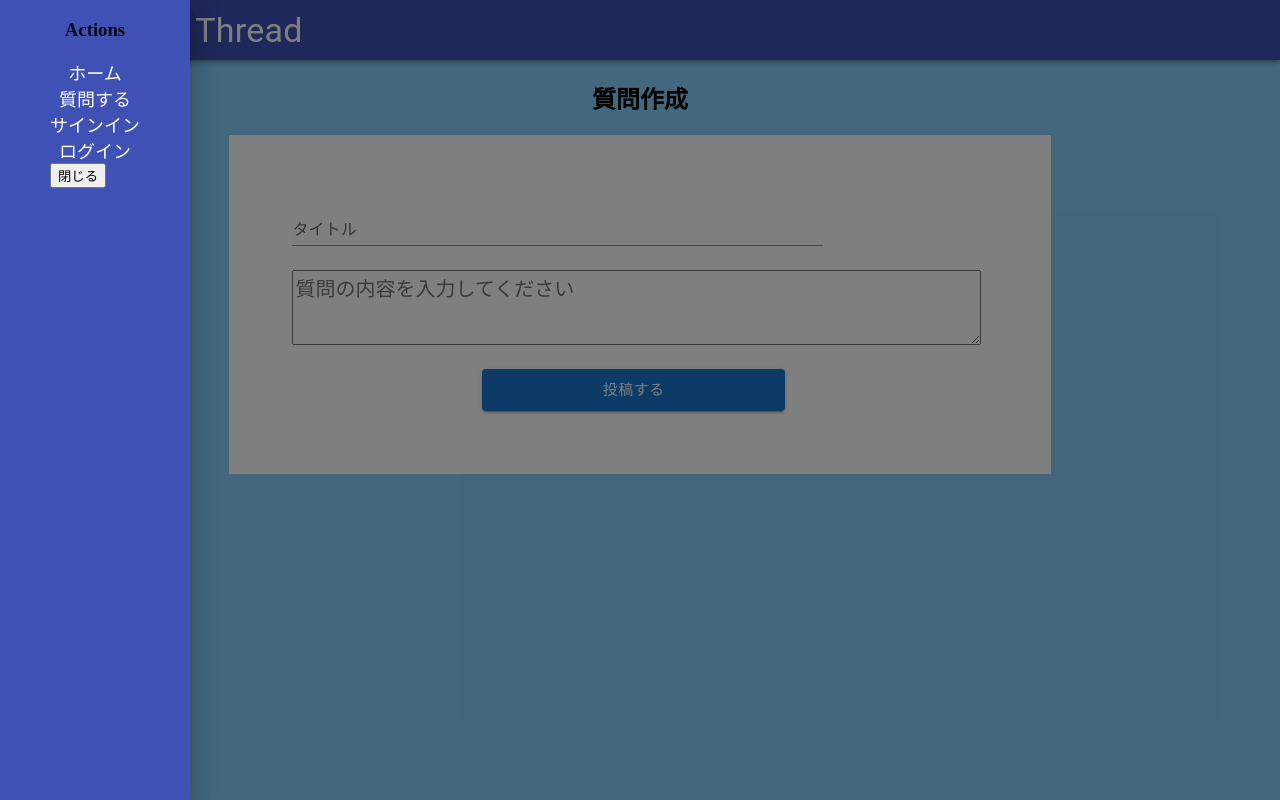
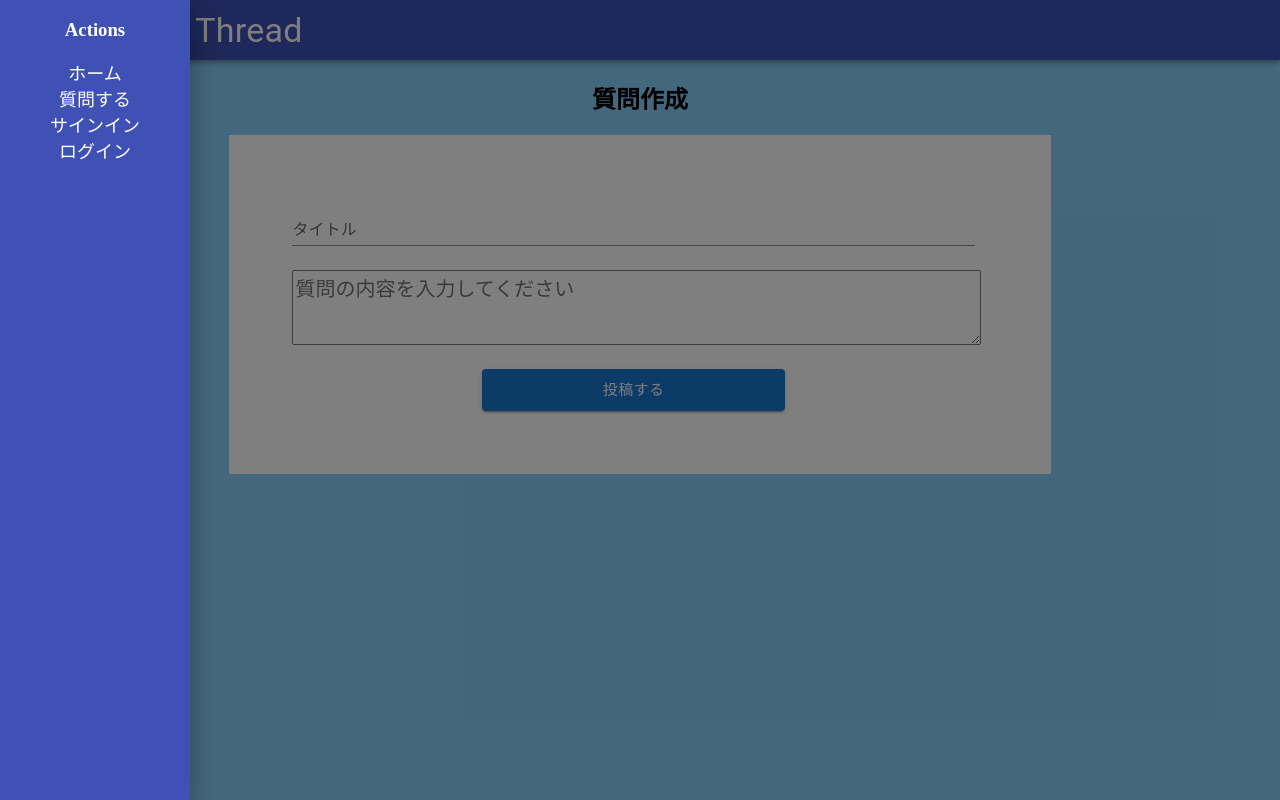
Before and after one commit to shunsuke-kawata/Question_thread, a React (Create React App) app in the folder frontend/frontend/react-sample/: page /newQuestion in a window 1280 px wide. Both pictures are taken after a click on the button "menu". Built offline with nearby package versions, Linux system fonts and the light colour scheme.

Commit message:
update questionformの微調整

```diff
--- a/frontend/frontend/react-sample/src/Components/Menubar.jsx
+++ b/frontend/frontend/react-sample/src/Components/Menubar.jsx
@@ -3,7 +3,7 @@ import { Link } from "react-router-dom";
 import { HStack } from "@mui/material";
 import "../css/Menubar.css";
 
-const Menubar = ({ setMenubarFlag }) => {
+const Menubar = () => {
   return (
     <>
       <div className="menubar">
@@ -20,8 +20,6 @@ const Menubar = ({ setMenubarFlag }) => {
         <Link className="links" to="/login">
           ログイン
         </Link>
-
-        <button onClick={() => setMenubarFlag(false)}>閉じる</button>
       </div>
     </>
   );
--- a/frontend/frontend/react-sample/src/css/Menubar.css
+++ b/frontend/frontend/react-sample/src/css/Menubar.css
@@ -8,6 +8,7 @@
 
 #menutitle{
     text-align: center;
+    color:white;
 }
 
 a{
--- a/frontend/frontend/react-sample/src/css/QuestionForm.css
+++ b/frontend/frontend/react-sample/src/css/QuestionForm.css
@@ -6,7 +6,7 @@
 }
 
 .questionTitle{
-    width: 70%;
+    width: 90%;
     font-size: large;
  }
 
```
